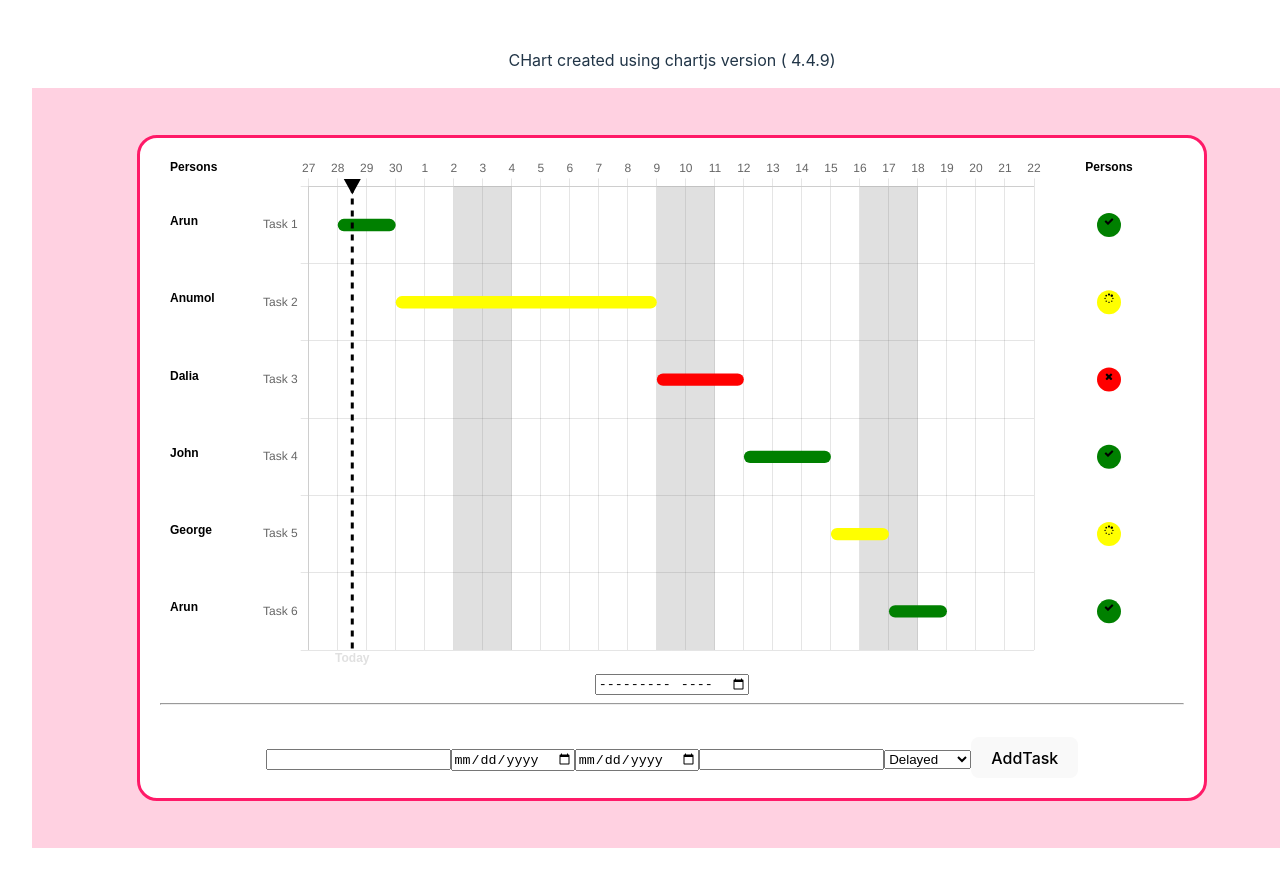
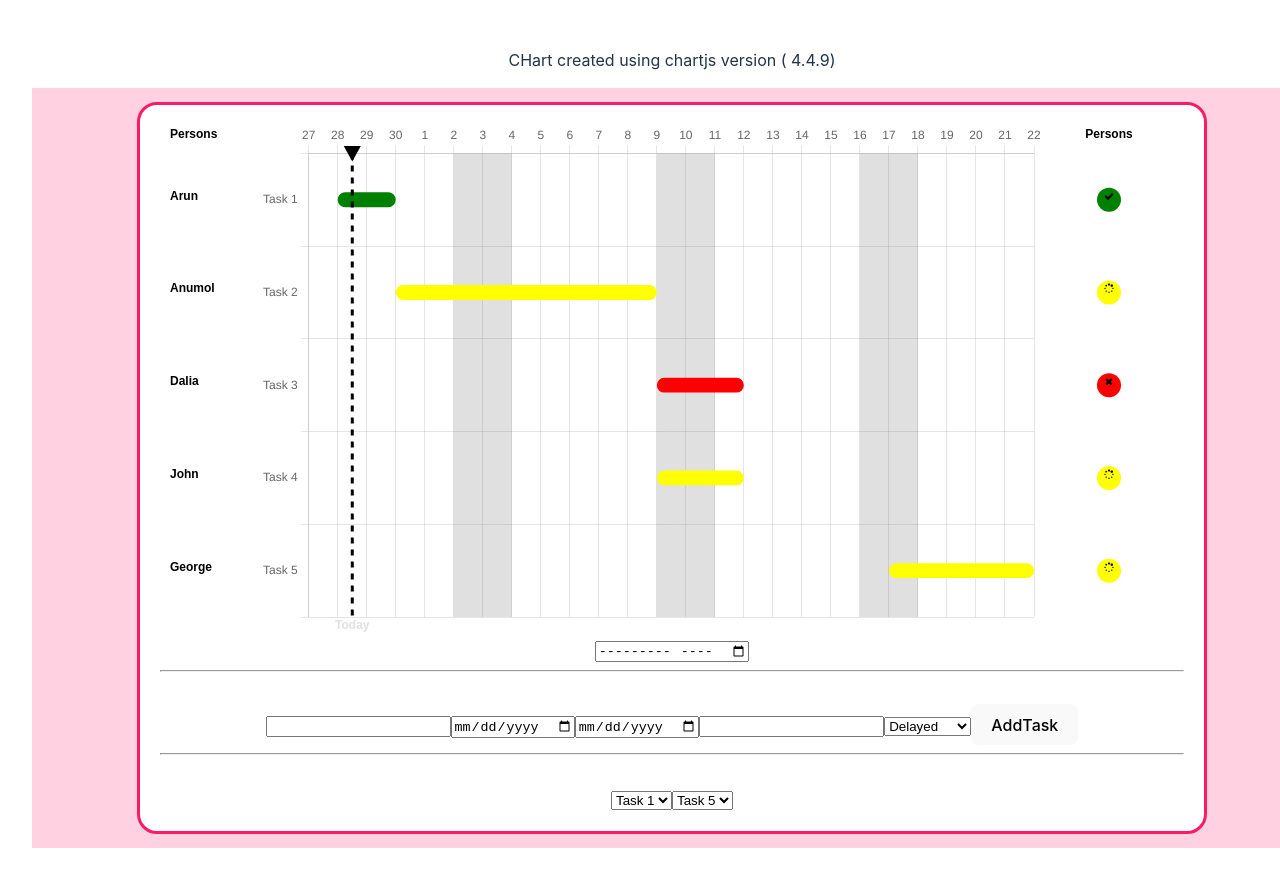
Before and after one commit to Arunarchitect/Reacttest, a React (Vite) app: page / in a window 1280 px wide. Shown: the top 880 px of the page. Built offline with nearby package versions, Linux system fonts and the light colour scheme.

Commit message:
tasks visibility in chart

```diff
--- a/src/schedule/Ganttchart.jsx
+++ b/src/schedule/Ganttchart.jsx
@@ -1,4 +1,4 @@
-import React, { useEffect, useRef } from 'react';
+import React, { useState, useEffect, useRef } from 'react';
 import Chart from 'chart.js/auto';
 import './styles/Chart.css'
 import 'chartjs-adapter-date-fns';
@@ -6,21 +6,22 @@ import 'chartjs-adapter-date-fns';
 
 const Ganttchart = () => {
   const chartRef = useRef(null);
+  // const [labelsArrayFilter, setLabelsArrayFilter] = useState([]);
+
 
   useEffect(() => {
     // setup
     const colors = ['red','yellow','green']
     const data = {
-    //   labels: ['Mon', 'Tue', 'Wed', 'Thu', 'Fri', 'Sat', 'Sun'],
+      // labels: ['Mon', 'Tue', 'Wed', 'Thu', 'Fri', 'Sat', 'Sun'],
       datasets: [{
         label: 'Weekly Sales',
         data: [
             {x: ['2023-11-28','2023-11-30'], y:'Task 1', name:'Arun', status: 2},
             {x: ['2023-11-30','2023-12-09'], y:'Task 2', name:'Anumol', status: 1},
             {x: ['2023-12-09','2023-12-12'], y:'Task 3', name:'Dalia', status: 0},
-            {x: ['2023-12-12','2023-12-15'], y:'Task 4', name:'John', status: 2},
-            {x: ['2023-12-15','2023-12-17'], y:'Task 5', name:'George', status: 1},
-            {x: ['2023-12-17','2023-12-19'], y:'Task 6', name:'Arun', status: 2}
+            {x: ['2023-12-09','2023-12-12'], y:'Task 4', name:'John', status: 1},
+            {x: ['2023-12-17','2023-12-22'], y:'Task 5', name:'George', status: 1}
         ],
         backgroundColor: (ctx) => {
           return colors[ctx.raw.status]
@@ -35,6 +36,19 @@ const Ganttchart = () => {
         barPercentage : 0.2,
       }]
     };
+
+    const labelsArray = data.datasets[0].data.map((datapoint, index) =>{
+      return datapoint.y;
+    })
+    const labelsArrayFilter = [...new Set(labelsArray)];
+
+
+    // const labelsArray = data.datasets[0].data.map((datapoint, index) =>{
+    //   return datapoint.y;
+    // })
+    // setLabelsArrayFilter([...new Set(labelsArray)]);
+
+
 
 
 
@@ -89,6 +103,8 @@ const Ganttchart = () => {
             ctx.textBaseLine = 'middle';
             ctx.textAlign = 'center';
             data.datasets[0].data.forEach((datapoint, index) => {
+
+                if (y.getPixelForValue(index) > top && y.getPixelForValue(index)<bottom) {
                   ctx.beginPath();
                   ctx.fillStyle = colors[datapoint.status];
                   ctx.arc(right + (paddingRight/2),y.getPixelForValue(index), 12, 0,angle*360, false);
@@ -96,6 +112,8 @@ const Ganttchart = () => {
                   ctx.fill()
                   ctx.fillStyle = 'black';
                   ctx.fillText(icons[datapoint.status], right + (paddingRight/2), y.getPixelForValue(index));
+                }
+
             })
             ctx.font = 'bolder 12px sans-serif';
             ctx.fillStyle = 'black';
@@ -116,7 +134,10 @@ const Ganttchart = () => {
             ctx.textBaseLine = 'middle';
             ctx.textAlign = 'left';
             data.datasets[0].data.forEach((datapoint, index) => {
+              if (x.getPixelForValue(new Date()) >= left && x.getPixelForValue(new Date()) <= right){
                 ctx.fillText(datapoint.name, 10, y.getPixelForValue(index));
+              }
+
             })
             ctx.fillText('Persons', 10 ,top-15);
             ctx.restore()
@@ -133,7 +154,7 @@ const Ganttchart = () => {
         ctx.save();
         x.ticks.forEach((tick,index) => {
           const day = new Date(tick.value).getDay();
-          console.log(day)
+          // console.log(day)
           if (day === 6 || day === 0){
             ctx.fillStyle = pluginOptions.weekendColor;
             ctx.fillRect(
@@ -173,6 +194,11 @@ const Ganttchart = () => {
             },
             min: '2023-11-27',
             max: '2023-12-22'
+          },
+          y: {
+            min: 0,
+            max: 4,
+            labels: labelsArrayFilter
           }
         },
         plugins:{
@@ -233,6 +259,7 @@ const Ganttchart = () => {
     // Instantly assign Chart.js version
     document.getElementById('chartVersion').innerText = Chart.version;
     addNames();
+    // addTasks();
 
   }, []); // empty dependency array ensures useEffect runs only once
 
@@ -287,7 +314,35 @@ const Ganttchart = () => {
       option.value = memberName;
       names.appendChild(option);
     })
+  }
 
+  // function addTasks(){
+  //   const tasks = document.getElementById('taskName');
+  //   while (tasks.firstElementChild){
+  //     tasks.removeChild(tasks.firstElementChild)
+  //   }
+  //   // const namesArray = chartRef.current.data.datasets[0].data.map((datapoint) => {
+  //   //   return datapoint.name;
+
+  //   // })
+  //   // const namesArrayFilter = [...new Set(namesArray)]
+  //   labelsArrayFilter.forEach((taskName) => {
+  //     const option = document.createElement('option');
+  //     option.value = taskName;
+  //     names.appendChild(option);
+  //   })
+
+  // }
+
+
+
+  function showTask(){
+    const yScale = chartRef.current.config.options.scales.y;
+    const minTask = document.getElementById('minTask').value;
+    const maxTask = document.getElementById('maxTask').value;
+    yScale.min = yScale.labels[minTask];
+    yScale.max = yScale.labels[maxTask];
+    chartRef.current.update();
   }
 
 
@@ -303,7 +358,10 @@ const Ganttchart = () => {
           <br />
           <hr />
           <br />
-          <input type="text" id='taskName' />
+          <input type="text" id='taskName' list='tasks'/>
+          <datalist id='tasks'>
+
+          </datalist>
           <input type="date" id='startDateTask' />
           <input type="date" id='endDateTask' />
           <input type="text" id='teamMember' list='names' />
@@ -316,6 +374,20 @@ const Ganttchart = () => {
             <option value="2">Completed</option>
           </select>
           <button onClick={addTask}>AddTask</button>
+          <br />
+          <hr />
+          <br />
+          <select id="minTask" onChange={showTask} defaultValue="0">
+            <option value="0">Task 1</option>
+            <option value="1">Task 2</option>
+          </select>
+
+          <select id="maxTask" onChange={showTask} defaultValue="4">
+            <option value="3">Task 4</option>
+            <option value="4">Task 5</option>
+          </select>
+
+
         </div>
       </div>
     </div>
```
Lines whose indentation alone changed are shown as unchanged.
